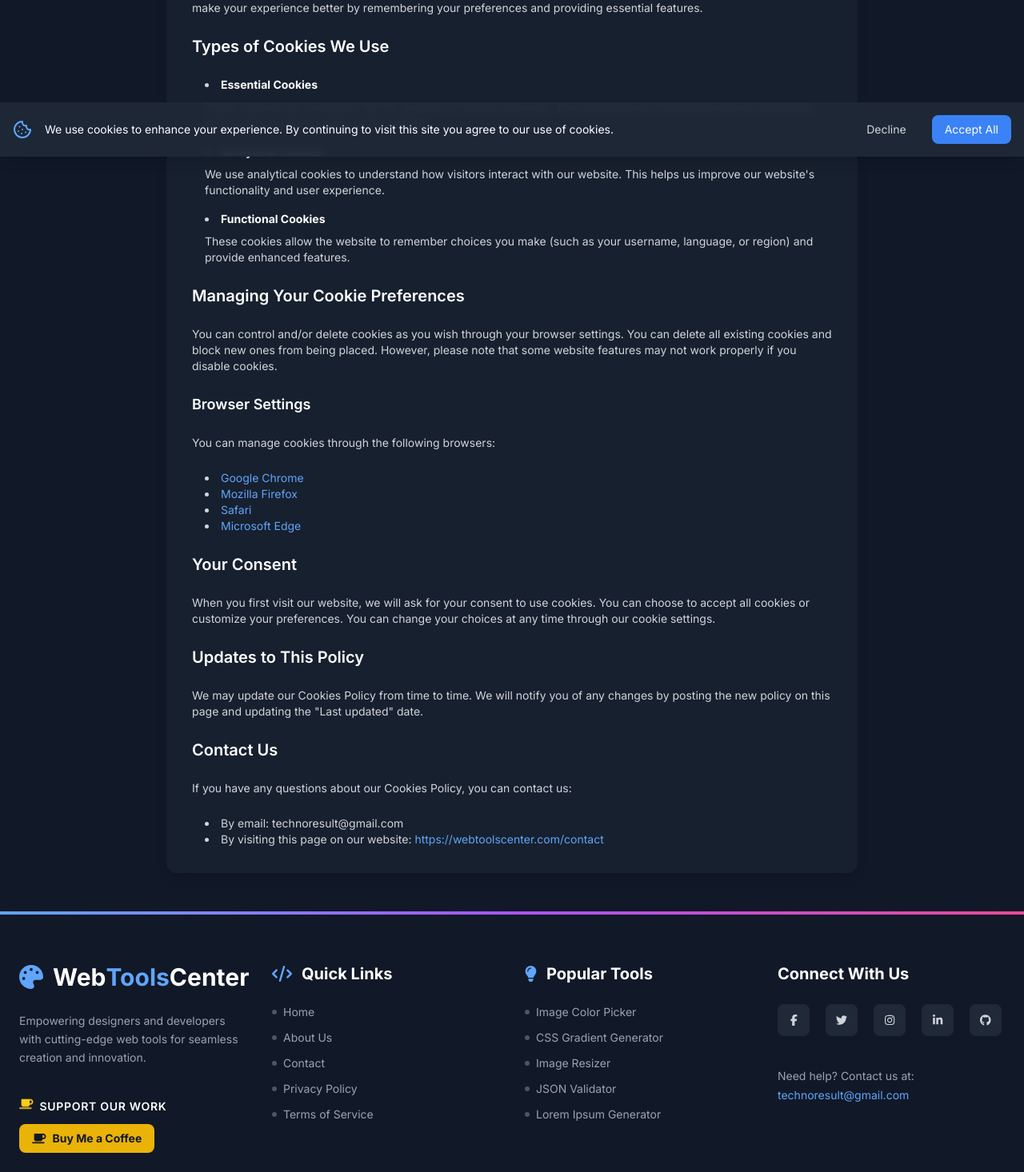
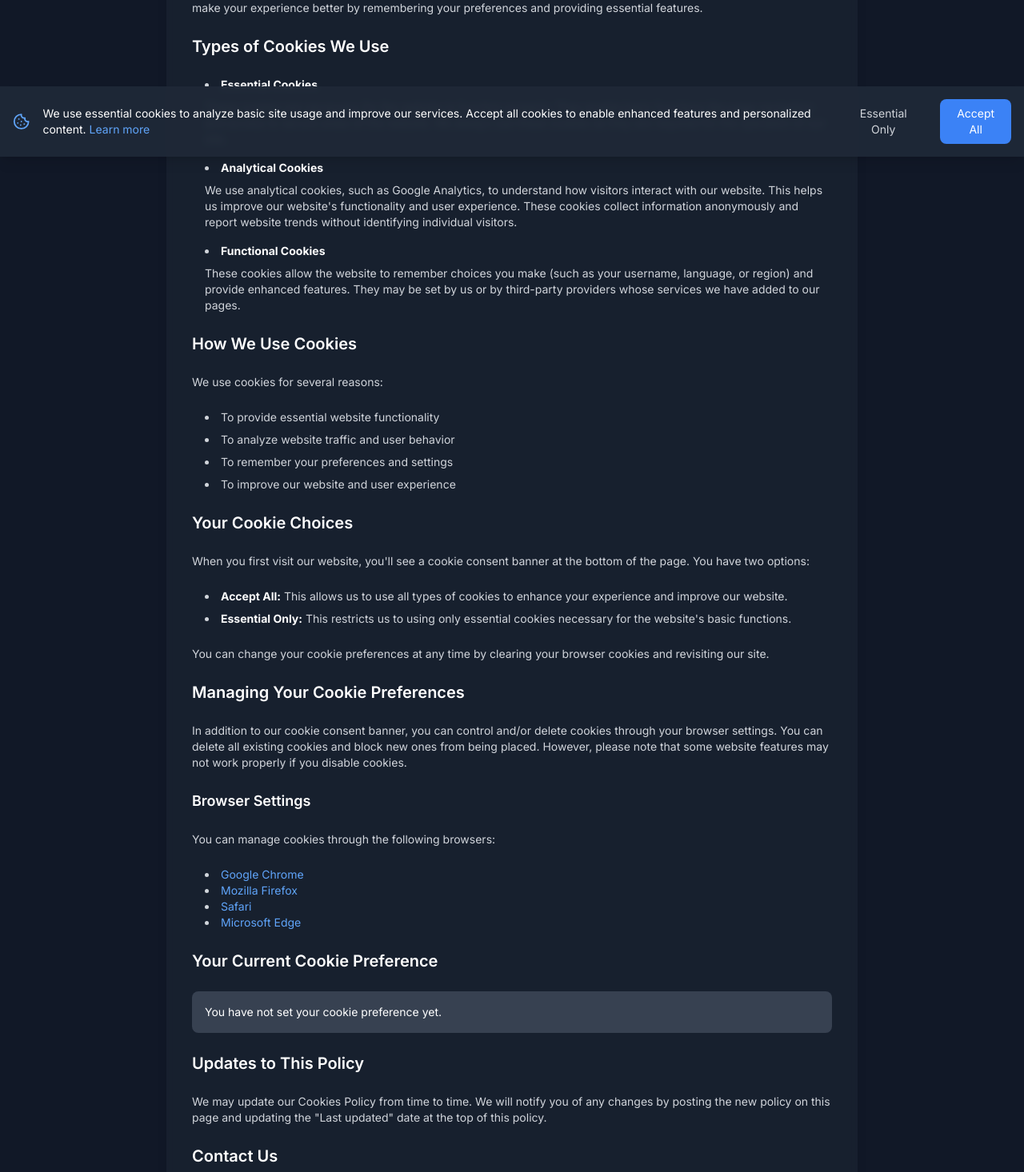
Before and after one commit to Technoresult-colortools/WebToolsCenter, a Next.js app: page /cookies in a window 1280 px wide. Shown: the part 604-2070 px from the top of the page at 80% size. Built offline with nearby package versions, Linux system fonts and the light colour scheme; no server answers.

Commit message:
Major changes for meta and des 18-11-3

```diff
--- a/app/components/CookieConsentBanner.tsx
+++ b/app/components/CookieConsentBanner.tsx
@@ -1,15 +1,22 @@
 'use client'
 
-import React, { useState } from 'react'
+import React, { useState, useEffect } from 'react'
 import { Cookie } from 'lucide-react'
 
-interface CookieConsentBannerProps {
-  onAccept: () => void;
-  onDecline: () => void;
+interface ClientCookieBannerProps {
+  onAccept: () => void
+  onDecline: () => void
 }
 
-const CookieConsentBanner: React.FC<CookieConsentBannerProps> = ({ onAccept, onDecline }) => {
-  const [isVisible, setIsVisible] = useState(true)
+const ClientCookieBanner: React.FC<ClientCookieBannerProps> = ({ onAccept, onDecline }) => {
+  const [isVisible, setIsVisible] = useState(false)
+
+  useEffect(() => {
+    // Check if we already have a cookie consent in localStorage
+    const cookieConsent = localStorage.getItem('cookieConsent')
+    // Only show the banner if there's no existing consent
+    setIsVisible(!cookieConsent)
+  }, [])
 
   const handleAccept = () => {
     setIsVisible(false)
@@ -29,7 +36,10 @@ const CookieConsentBanner: React.FC<CookieConsentBannerProps> = ({ onAccept, onD
         <div className="flex items-center space-x-4">
           <Cookie className="w-6 h-6 text-blue-400" />
           <p className="text-sm">
-            We use cookies to enhance your experience. By continuing to visit this site you agree to our use of cookies.
+            We use essential cookies to analyze basic site usage and improve our services. Accept all cookies to enable enhanced features and personalized content.
+            <a href="/cookies" className="ml-1 text-blue-400 hover:underline">
+              Learn more
+            </a>
           </p>
         </div>
         <div className="flex items-center space-x-4">
@@ -37,7 +47,7 @@ const CookieConsentBanner: React.FC<CookieConsentBannerProps> = ({ onAccept, onD
             onClick={handleDecline}
             className="px-4 py-2 text-sm text-gray-300 hover:text-white transition-colors"
           >
-            Decline
+            Essential Only
           </button>
           <button
             onClick={handleAccept}
@@ -51,4 +61,4 @@ const CookieConsentBanner: React.FC<CookieConsentBannerProps> = ({ onAccept, onD
   )
 }
 
-export default CookieConsentBanner
+export default ClientCookieBanner
--- a/app/cookies/page.tsx
+++ b/app/cookies/page.tsx
@@ -1,14 +1,15 @@
 'use client'
 
 import React, { useState, useEffect } from 'react'
-import { CookieIcon, Sparkles } from 'lucide-react'
+import { CookieIcon, Sparkles, CheckCircle, XCircle } from 'lucide-react'
 import Header from '@/components/Header'
 import Footer from '@/components/Footer'
-import CookieConsentBanner from '@/components/CookieConsentBanner'
+import { Button } from "@/components/ui/Button"
 
 const CookiesPolicyPage: React.FC = () => {
   const [isVisible, setIsVisible] = useState(false)
   const [formattedDate, setFormattedDate] = useState('')
+  const [cookieConsent, setCookieConsent] = useState<string | null>(null)
 
   useEffect(() => {
     setIsVisible(true)
@@ -19,14 +20,39 @@ const CookiesPolicyPage: React.FC = () => {
       day: 'numeric'
     })
     setFormattedDate(formatted)
+
+    const savedConsent = localStorage.getItem('cookieConsent')
+    setCookieConsent(savedConsent)
   }, [])
 
   const handleCookieAccept = () => {
     localStorage.setItem('cookieConsent', 'accepted')
+    setCookieConsent('accepted')
+    if (window.gtag) {
+      window.gtag('consent', 'update', {
+        'analytics_storage': 'granted',
+        'personalization_storage': 'granted',
+        'functionality_storage': 'granted'
+      })
+      window.gtag('event', 'consent_update', {
+        'consent_status': 'accepted'
+      })
+    }
   }
 
   const handleCookieDecline = () => {
     localStorage.setItem('cookieConsent', 'declined')
+    setCookieConsent('declined')
+    if (window.gtag) {
+      window.gtag('consent', 'update', {
+        'analytics_storage': 'denied',
+        'personalization_storage': 'denied',
+        'functionality_storage': 'denied'
+      })
+      window.gtag('event', 'consent_update', {
+        'consent_status': 'declined'
+      })
+    }
   }
 
   return (
@@ -73,21 +99,44 @@ const CookiesPolicyPage: React.FC = () => {
             <ul className="list-disc list-inside ml-4 space-y-4">
               <li>
                 <strong className="text-white">Essential Cookies</strong>
-                <p className="mt-2">These cookies are necessary for the website to function properly. They enable basic functions like page navigation and access to secure areas of the website.</p>
+                <p className="mt-2">These cookies are necessary for the website to function properly. They enable basic functions like page navigation and access to secure areas of the website. We always use these cookies as they are required for the operation of our site.</p>
               </li>
               <li>
                 <strong className="text-white">Analytical Cookies</strong>
-                <p className="mt-2">We use analytical cookies to understand how visitors interact with our website. This helps us improve our website's functionality and user experience.</p>
+                <p className="mt-2">We use analytical cookies, such as Google Analytics, to understand how visitors interact with our website. This helps us improve our website's functionality and user experience. These cookies collect information anonymously and report website trends without identifying individual visitors.</p>
               </li>
               <li>
                 <strong className="text-white">Functional Cookies</strong>
-                <p className="mt-2">These cookies allow the website to remember choices you make (such as your username, language, or region) and provide enhanced features.</p>
+                <p className="mt-2">These cookies allow the website to remember choices you make (such as your username, language, or region) and provide enhanced features. They may be set by us or by third-party providers whose services we have added to our pages.</p>
               </li>
             </ul>
 
+            <h3 className="text-xl font-semibold text-white mt-8 mb-4">How We Use Cookies</h3>
+            <p>
+              We use cookies for several reasons:
+            </p>
+            <ul className="list-disc list-inside ml-4 space-y-2">
+              <li>To provide essential website functionality</li>
+              <li>To analyze website traffic and user behavior</li>
+              <li>To remember your preferences and settings</li>
+              <li>To improve our website and user experience</li>
+            </ul>
+
+            <h3 className="text-xl font-semibold text-white mt-8 mb-4">Your Cookie Choices</h3>
+            <p>
+              When you first visit our website, you'll see a cookie consent banner at the bottom of the page. You have two options:
+            </p>
+            <ul className="list-disc list-inside ml-4 space-y-2">
+              <li><strong className="text-white">Accept All:</strong> This allows us to use all types of cookies to enhance your experience and improve our website.</li>
+              <li><strong className="text-white">Essential Only:</strong> This restricts us to using only essential cookies necessary for the website's basic functions.</li>
+            </ul>
+            <p className="mt-4">
+              You can change your cookie preferences at any time by clearing your browser cookies and revisiting our site.
+            </p>
+
             <h3 className="text-xl font-semibold text-white mt-8 mb-4">Managing Your Cookie Preferences</h3>
             <p>
-              You can control and/or delete cookies as you wish through your browser settings. You can delete all existing cookies and block new ones from being placed. However, please note that some website features may not work properly if you disable cookies.
+              In addition to our cookie consent banner, you can control and/or delete cookies through your browser settings. You can delete all existing cookies and block new ones from being placed. However, please note that some website features may not work properly if you disable cookies.
             </p>
 
             <h4 className="text-lg font-semibold text-white mt-4 mb-2">Browser Settings</h4>
@@ -99,14 +148,40 @@ const CookiesPolicyPage: React.FC = () => {
               <li><a href="https://support.microsoft.com/en-us/microsoft-edge/delete-cookies-in-microsoft-edge-63947406-40ac-c3b8-57b9-2a946a29ae09" target="_blank" rel="noopener noreferrer" className="text-blue-400 hover:underline">Microsoft Edge</a></li>
             </ul>
 
-            <h3 className="text-xl font-semibold text-white mt-8 mb-4">Your Consent</h3>
-            <p>
-              When you first visit our website, we will ask for your consent to use cookies. You can choose to accept all cookies or customize your preferences. You can change your choices at any time through our cookie settings.
-            </p>
+            <h3 className="text-xl font-semibold text-white mt-8 mb-4">Your Current Cookie Preference</h3>
+            <div className="bg-gray-700 p-4 rounded-lg flex items-center justify-between">
+              <span className="text-white">
+                {cookieConsent === 'accepted' && (
+                  <>
+                    <CheckCircle className="inline-block w-5 h-5 text-green-400 mr-2" />
+                    You have accepted all cookies.
+                  </>
+                )}
+                {cookieConsent === 'declined' && (
+                  <>
+                    <XCircle className="inline-block w-5 h-5 text-red-400 mr-2" />
+                    You have chosen to use essential cookies only.
+                  </>
+                )}
+                {!cookieConsent && 'You have not set your cookie preference yet.'}
+              </span>
+              {cookieConsent && (
+                <Button
+                  onClick={() => {
+                    localStorage.removeItem('cookieConsent')
+                    setCookieConsent(null)
+                    window.location.reload()
+                  }}
+                  className="bg-blue-500 hover:bg-blue-600 text-white"
+                >
+                  Reset Preference
+                </Button>
+              )}
+            </div>
 
             <h3 className="text-xl font-semibold text-white mt-8 mb-4">Updates to This Policy</h3>
             <p>
-              We may update our Cookies Policy from time to time. We will notify you of any changes by posting the new policy on this page and updating the "Last updated" date.
+              We may update our Cookies Policy from time to time. We will notify you of any changes by posting the new policy on this page and updating the "Last updated" date at the top of this policy.
             </p>
 
             <h3 className="text-xl font-semibold text-white mt-8 mb-4">Contact Us</h3>
@@ -122,12 +197,6 @@ const CookiesPolicyPage: React.FC = () => {
       </main>
 
       <Footer />
-
-      {/* Cookie Consent Banner */}
-      <CookieConsentBanner
-        onAccept={handleCookieAccept}
-        onDecline={handleCookieDecline}
-      />
     </div>
   )
 }
--- a/app/layout.tsx
+++ b/app/layout.tsx
@@ -1,26 +1,92 @@
-import { config } from '@fortawesome/fontawesome-svg-core';
-import '@fortawesome/fontawesome-svg-core/styles.css';
-config.autoAddCss = false;
+'use client'
 
-import './globals.css';
-import type { Metadata } from 'next';
-import { Inter } from 'next/font/google';
-import Script from 'next/script';
+import { config } from '@fortawesome/fontawesome-svg-core'
+import '@fortawesome/fontawesome-svg-core/styles.css'
+config.autoAddCss = false
 
-const inter = Inter({ subsets: ['latin'] });
+import './globals.css'
+import { Inter } from 'next/font/google'
+import Script from 'next/script'
+import ClientCookieBanner from '@/components/CookieConsentBanner'
+import { useEffect, useState } from 'react'
 
-const GA_TRACKING_ID = process.env.NEXT_PUBLIC_GA_TRACKING_ID;
+const inter = Inter({ subsets: ['latin'] })
 
-export const metadata: Metadata = {
-  title: 'WebToolsCenter - The Ultimate Free Online Tool Collection',
-  description: 'Explore WebToolsCenter for free online tools including text converters, image editors, coding utilities, color tools, and more. Simplify your tasks with a wide range of easy-to-use tools.',
-};
+const GA_TRACKING_ID = process.env.NEXT_PUBLIC_GA_TRACKING_ID
 
 export default function RootLayout({
   children,
 }: {
-  children: React.ReactNode;
+  children: React.ReactNode
 }) {
+  const [cookieConsent, setCookieConsent] = useState<string | null>(null)
+
+  useEffect(() => {
+    const savedConsent = localStorage.getItem('cookieConsent')
+    setCookieConsent(savedConsent)
+
+    if (GA_TRACKING_ID && !savedConsent) {
+      initializeBasicAnalytics()
+    }
+  }, [])
+
+  const initializeBasicAnalytics = () => {
+    // Type-safe gtag call
+    window.gtag?.('config', GA_TRACKING_ID!, {
+      'consent_mode': 'default',
+      'restricted_data_processing': true,
+      'anonymize_ip': true,
+      'client_storage': 'none',
+      'allow_google_signals': false,
+      'allow_ad_personalization_signals': false,
+      'custom_map': {
+        'dimension1': 'page_path',
+        'dimension2': 'client_id',
+        'dimension3': 'consent_status'
+      }
+    })
+  }
+
+  const handleCookieAccept = () => {
+    localStorage.setItem('cookieConsent', 'accepted')
+    setCookieConsent('accepted')
+
+    if (GA_TRACKING_ID && window.gtag) {
+      window.gtag('consent', 'update', {
+        'analytics_storage': 'granted',
+        'personalization_storage': 'granted',
+        'functionality_storage': 'granted'
+      })
+
+      window.gtag('set', {
+        'restricted_data_processing': false,
+        'allow_google_signals': true,
+        'allow_ad_personalization_signals': true
+      })
+
+      window.gtag('event', 'consent_update', {
+        'consent_status': 'accepted'
+      })
+    }
+  }
+
+  const handleCookieDecline = () => {
+    localStorage.setItem('cookieConsent', 'declined')
+    setCookieConsent('declined')
+
+    if (GA_TRACKING_ID && window.gtag) {
+      window.gtag('consent', 'update', {
+        'analytics_storage': 'denied',
+        'personalization_storage': 'denied',
+        'functionality_storage': 'denied'
+      })
+
+      window.gtag('event', 'consent_update', {
+        'consent_status': 'declined'
+      })
+    }
+  }
+
   return (
     <html lang="en">
       <head>
@@ -38,7 +104,14 @@ export default function RootLayout({
                   window.dataLayer = window.dataLayer || [];
                   function gtag(){dataLayer.push(arguments);}
                   gtag('js', new Date());
-                  gtag('config', '${GA_TRACKING_ID}');
+
+                  gtag('config', '${GA_TRACKING_ID}', {
+                    'restricted_data_processing': true,
+                    'anonymize_ip': true,
+                    'client_storage': 'none',
+                    'allow_google_signals': false,
+                    'allow_ad_personalization_signals': false
+                  });
                 `,
               }}
             />
@@ -47,9 +120,10 @@ export default function RootLayout({
       </head>
       <body className={`${inter.className} flex flex-col min-h-screen`}>
         <main className="flex-grow pt-16">
-        {children}
+          {children}
         </main>
+        <ClientCookieBanner onAccept={handleCookieAccept} onDecline={handleCookieDecline} />
       </body>
     </html>
-  );
+  )
 }
--- /dev/null
+++ b/types/global.d.ts
@@ -0,0 +1,8 @@
+// types/global.d.ts
+
+interface Window {
+    dataLayer: any[]
+    gtag: (...args: any[]) => void
+  }
+
+  declare function gtag(...args: any[]): void
```
